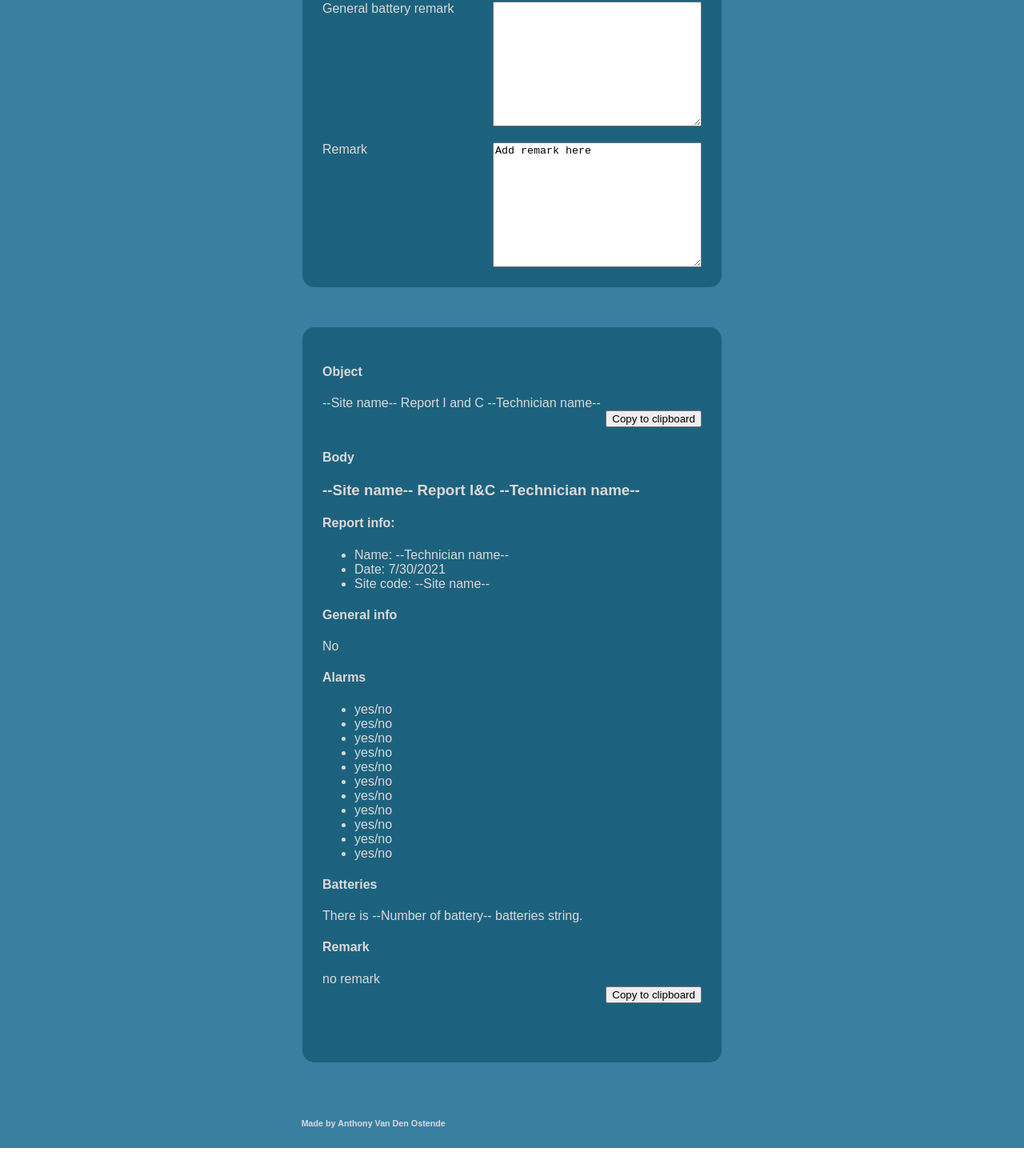
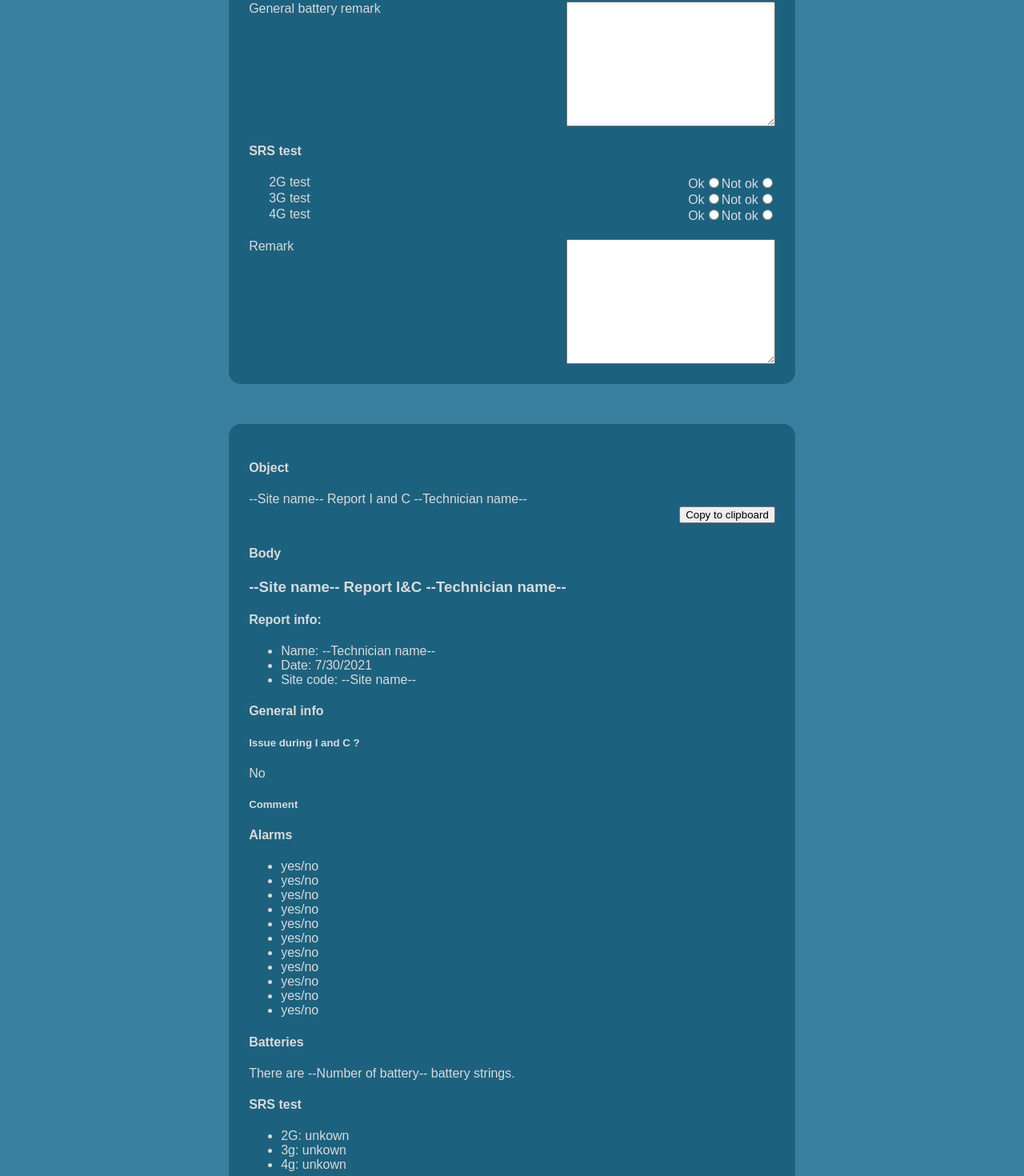
Before and after one commit to AnthoVDO/Personal-tool, a React (Create React App) app in the folder view/: page /orangeMobileReport in a window 1280 px wide. Shown: the part 1205-2675 px from the top of the page at 80% size. Before the commit the page ends 2640 px from the top, so only its background shows below. Built offline with nearby package versions, Linux system fonts and the light colour scheme; a web font is replaced by a local one.

Commit message:
I added the srs test

```diff
--- a/view/src/component/OrangeMBTSReport.js
+++ b/view/src/component/OrangeMBTSReport.js
@@ -67,6 +67,10 @@ const OrangeMBTSReport = () => {
     const [currentBatt5, setCurrentBatt5] = useState("??");
     const [batteryRemark5, setBatteryRemark5] = useState(null);
     const [batteryTighted5, setBatteryTighted5] = useState("yes");
+    //SRS
+    const [srs2g, setSrs2g] =  useState('unkown');
+    const [srs3g, setSrs3g] =  useState('unkown');
+    const [srs4g, setSrs4g] =  useState('unkown');
 
     const [remark, setRemark] = useState("no remark")
 
@@ -546,7 +550,7 @@ const OrangeMBTSReport = () => {
                         <div className="batteryReplacement form__label">
                             <p>Batteries need to be replaced ?</p>
                             <div className="radio__label__check">
-                                <label htmlFor="batteryReplacementYes5">Yes</label>
+                            <label htmlFor="batteryReplacementYes5">Yes</label>
                             <input type="radio" name="batteryReplacement5" id="batteryReplacementYes5" value="yes" onChange={(e)=>{setBatteryReplacement5(e.target.value)}}/>
                             <label htmlFor="batteryReplacementNo5">No</label>
                             <input type="radio" name="batteryReplacement5" id="batteryReplacementNo5" value="no" onChange={(e)=>{setBatteryReplacement5(e.target.value)}}/>
@@ -563,9 +567,46 @@ const OrangeMBTSReport = () => {
                         <label htmlFor="generalBatteryRemark">General battery remark</label>
                         <textarea name="generalBatteryRemark" id="generalBatteryRemark" cols="30" rows="10" onChange={(e)=>{setBatteryRemark(e.target.value)}}></textarea>
                     </div>
+
+                    <div className="srs">
+                        <h4>SRS test</h4>
+                        <div className="srs__test form__label">
+                            <div className="radio__label form__label">
+                            <p>2G test</p>
+                            <div className="radio__label__check">
+                                <label htmlFor="srs2Gok">Ok</label>
+                                <input type="radio" name="srs2G" id="srs2Gok" value="OK" onChange={(e)=>{setSrs2g(e.target.value)}} />
+                                <label htmlFor="srs2GNok">Not ok</label>
+                                <input type="radio" name="srs2G" id="srs2GNok" value="NOK" onChange={(e)=>{setSrs2g(e.target.value)}}/>
+                            </div>
+                            <div className="radio__label form__label">
+                                <p>3G test</p>
+                            <div className="radio__label__check">
+                                <label htmlFor="srs3Gok">Ok</label>
+                                <input type="radio" name="srs3G" id="srs23ok" value="OK" onChange={(e)=>{setSrs3g(e.target.value)}}/>
+                                <label htmlFor="srs3GNok">Not ok</label>
+                                <input type="radio" name="srs3G" id="srs3GNok" value="NOK" onChange={(e)=>{setSrs3g(e.target.value)}}/>
+                            </div>
+                            </div>
+                            <div className="radio__label form__label">
+                                <p>4G test</p>
+                            <div className="radio__label__check">
+                                <label htmlFor="srs4Gok">Ok</label>
+                                <input type="radio" name="srs4G" id="srs4Gok" value="OK" onChange={(e)=>{setSrs4g(e.target.value)}}/>
+                                <label htmlFor="srs4GNok">Not ok</label>
+                                <input type="radio" name="srs4G" id="srs4GNok" value="NOK" onChange={(e)=>{setSrs4g(e.target.value)}}/>
+                            </div>
+                            </div>
+
+                            </div>
+
+                        </div>
+
+                    </div>
+
                     <div className="remark form__label mg-top-20px">
                     <label htmlFor="endFormRemark">Remark</label>
-                    <textarea name="endFormRemark__input" id="" cols="30" rows="10" onChange={(e)=>{setRemark(e.target.value)}}>Add remark here</textarea>
+                    <textarea name="endFormRemark__input" id="endFormRemark" cols="30" rows="10" onChange={(e)=>{setRemark(e.target.value)}}></textarea>
 
                     </div>
                     </div>
@@ -621,7 +662,9 @@ const OrangeMBTSReport = () => {
                     <li>Site code: {siteName}</li>
                 </ul>
                 <h4>General info</h4>
+                <h5>Issue during I and C ?</h5>
                 <p>{iandcissue}</p>
+                <h5>Comment</h5>
                 <p className="wrapSentence">
                 {generalInfo}
                 </p>
@@ -641,14 +684,17 @@ const OrangeMBTSReport = () => {
                     <li>{externalGenerator}</li>
                     <li>{wind}</li>
                 </ul>
-                    ) : "No external alarms present on site"
+                    ) : alarmRemark=== "" ? "No external alarms present on site" : alarmRemark
                 }
 
                 <p className="wrapSentence">
                 {alarmRemark}
                 </p>
                 <h4>Batteries</h4>
-                There is {batteryNumber} batteries string.
+                {
+                    batteryNumber === "0" ? "There is no battery." : batteryNumber === "1"? "There is 1 battery string." : `There are ${batteryNumber} battery strings.`
+                }
+
                 {batteryNumber >= 1 ? (
 <div className="batteryStringAnswer">
     <h5>Battery string 1 {batteryEmplacement1}</h5>
@@ -732,6 +778,19 @@ const OrangeMBTSReport = () => {
 
                 ) : null}
 
+                <h4>SRS test</h4>
+                <ul>
+                    <li>
+                        2G: {srs2g}
+                    </li>
+                    <li>
+                        3g: {srs3g}
+                    </li>
+                    <li>
+                        4g: {srs4g}
+                    </li>
+                </ul>
+
                 <h4>Remark</h4>
 
                 {remark!==""? remark : "I and C done"}
```
